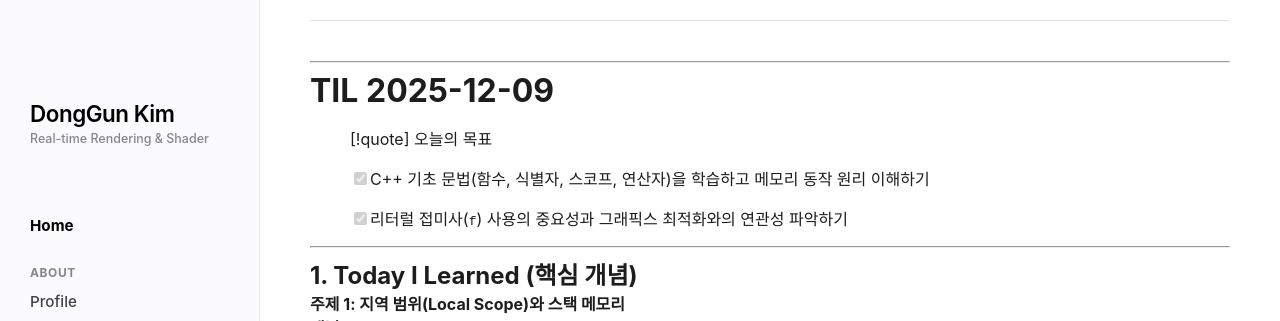
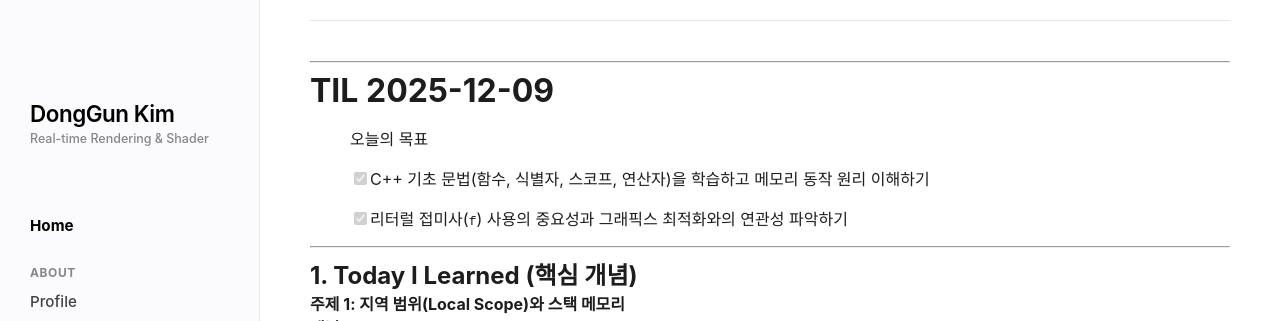
Before and after one commit to KimDongGun324/kimdonggun324.github.io, a Jekyll site: the page built from daily-study/posts/2025/12/09.md, in a window 1280 px wide. Shown: the top 321 px of the page. Built offline with Jekyll 4.4.1, drawn with Linux system fonts in a browser that asks for light colours; some web fonts are replaced; our own code applies the rules of GitHub Pages for plain Markdown files.

Commit message:
Update 09.md

```diff
--- a/daily-study/posts/2025/12/09.md
+++ b/daily-study/posts/2025/12/09.md
@@ -3,7 +3,7 @@
 
 # TIL 2025-12-09
 
-> [!quote] 오늘의 목표
+> 오늘의 목표
 > - [x] C++ 기초 문법(함수, 식별자, 스코프, 연산자)을 학습하고 메모리 동작 원리 이해하기
 >
 > - [x] 리터럴 접미사(`f`) 사용의 중요성과 그래픽스 최적화와의 연관성 파악하기
```
